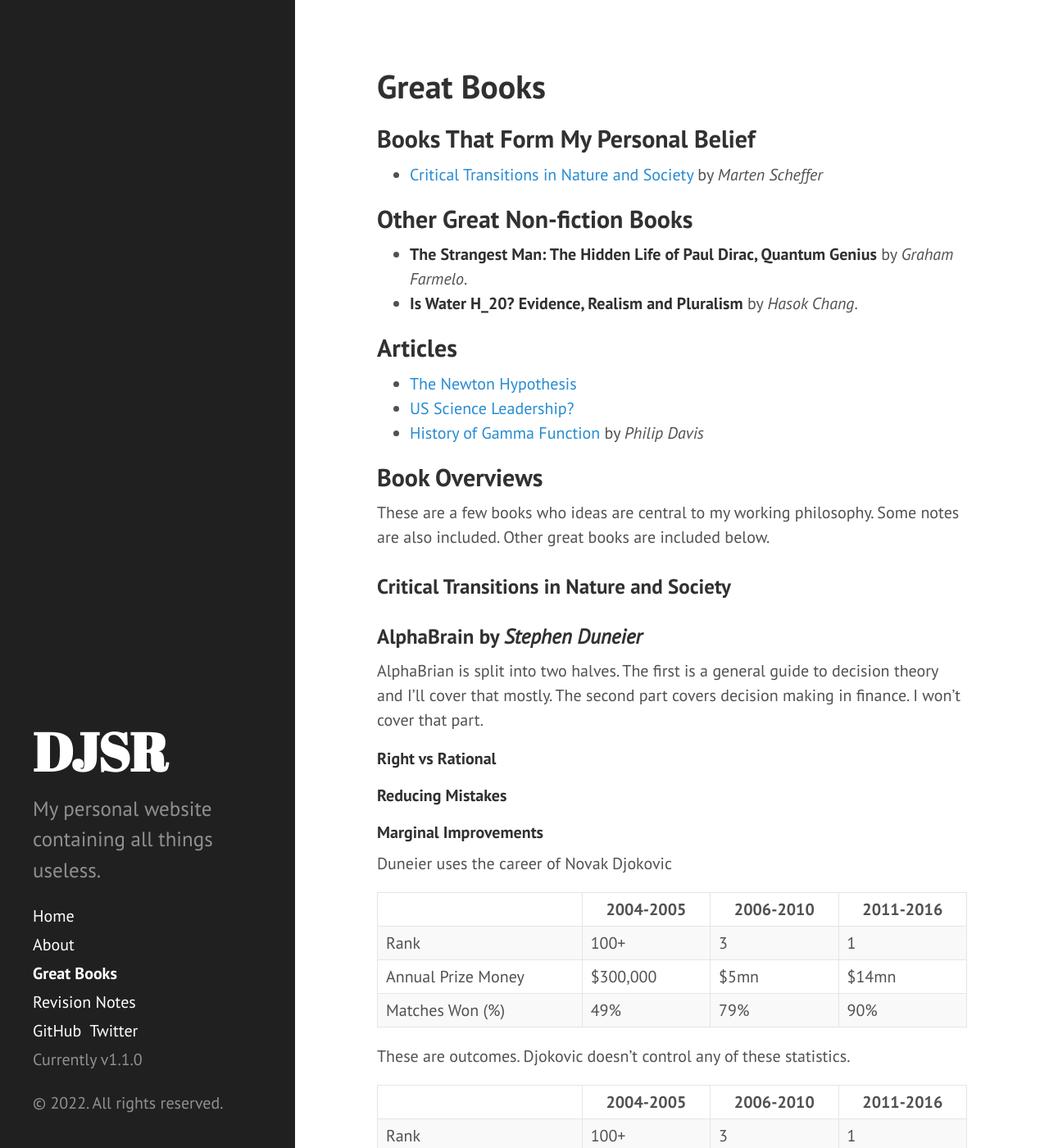
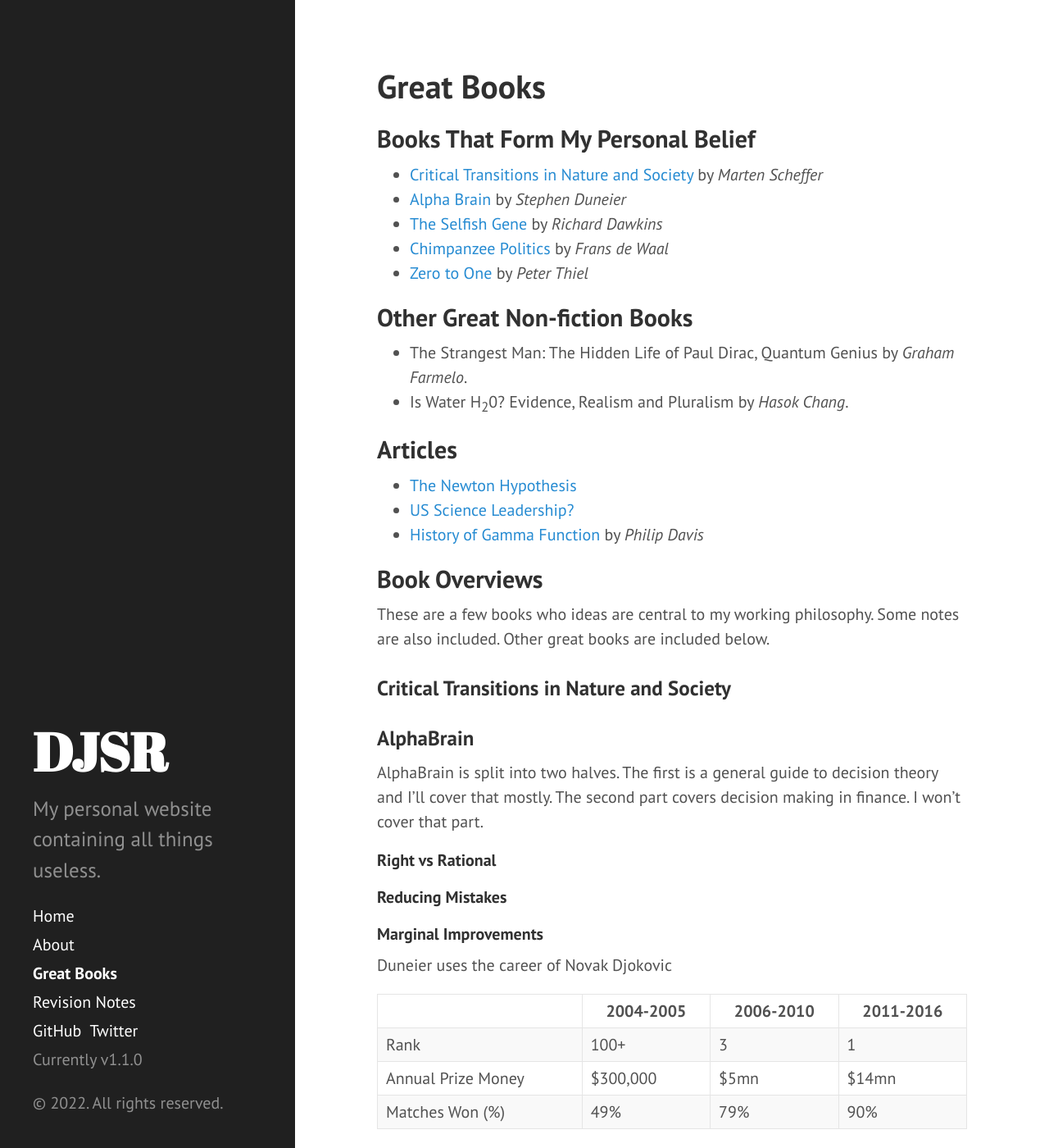
Before and after one commit to dansomrob/dansomrob.github.io, a Jekyll site: the page built from books.md, in a window 1280 px wide and 1400 px high. Shown: the whole window at 82% size. Built offline with Jekyll 4.4.1, drawn with Linux system fonts in a browser that asks for light colours; some of the changed text lies outside the part shown.

Commit message:
Update books.md

```diff
--- a/books.md
+++ b/books.md
@@ -5,11 +5,15 @@
 ## Books That Form My Personal Belief
 
 - [Critical Transitions in Nature and Society](#critical-transitions-in-nature-and-society) by *Marten Scheffer*
+- [Alpha Brain](#alphabrain) by *Stephen Duneier*
+- [The Selfish Gene](#the-selfish-gene) by *Richard Dawkins*
+- [Chimpanzee Politics](#chimpanzee-politics) by *Frans de Waal*
+- [Zero to One](#zero-to-one) by *Peter Thiel*
 
 ## Other Great Non-fiction Books
 
-- **The Strangest Man: The Hidden Life of Paul Dirac, Quantum Genius** by *Graham Farmelo*.
-- **Is Water H_20? Evidence, Realism and Pluralism** by *Hasok Chang*.
+- The Strangest Man: The Hidden Life of Paul Dirac, Quantum Genius by *Graham Farmelo*.
+- Is Water H<sub>2</sub>0? Evidence, Realism and Pluralism by *Hasok Chang*.
 
 ## Articles
 
@@ -23,9 +27,9 @@
 
 ### Critical Transitions in Nature and Society
 
-### AlphaBrain by *Stephen Duneier*
+### AlphaBrain
 
-AlphaBrian is split into two halves. The first is a general guide to decision theory and I'll cover that mostly. The second part covers decision making in finance. I won't cover that part.
+AlphaBrain is split into two halves. The first is a general guide to decision theory and I'll cover that mostly. The second part covers decision making in finance. I won't cover that part.
 
 #### Right vs Rational
 
```
Also changed, not shown: other parts of books.md (+3 -4 lines).
